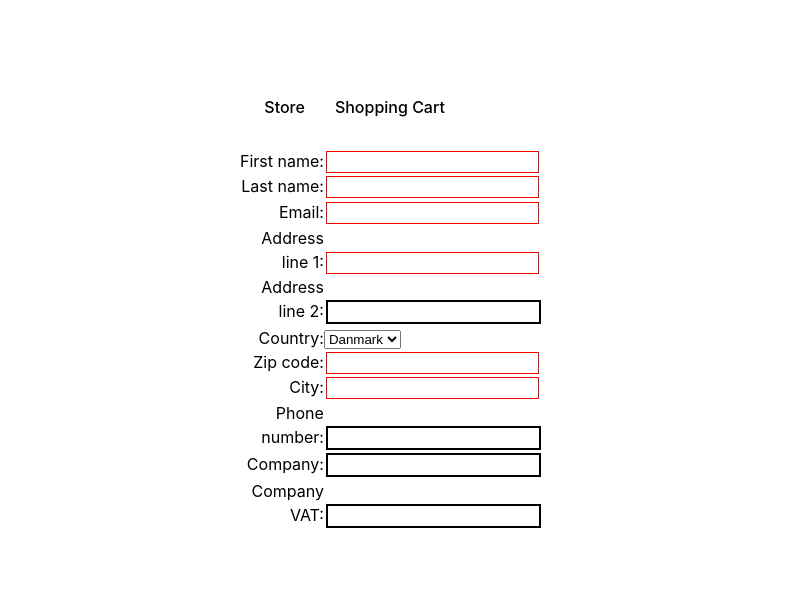
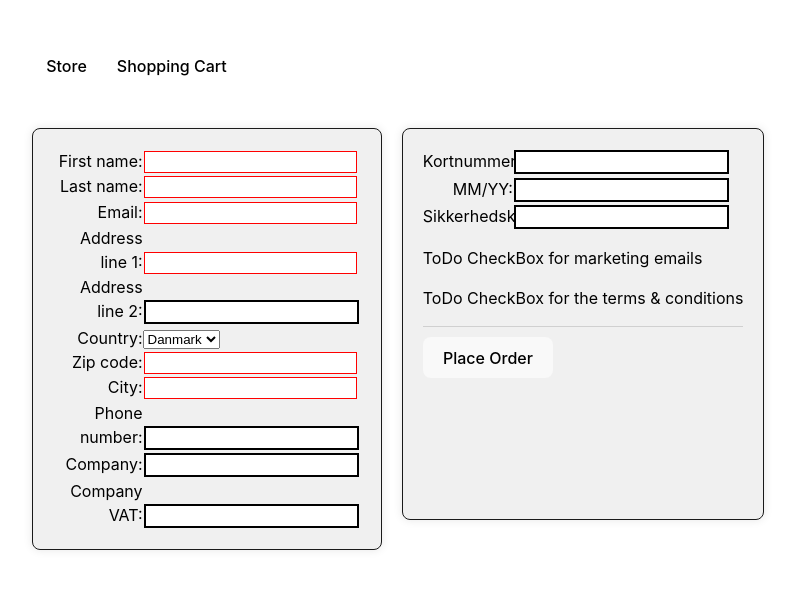
Before and after one commit to SiGoldbach/FrontendWebShop9, a React (Vite) app: page /checkout in a window 1280 px wide. Shown: the part 103-692 px from the top of the page, without its empty margins (252-1047 px from the left). Built offline with nearby package versions, Linux system fonts and the light colour scheme; no server answers.

Commit message:
Payment box and styling for forms page mostly done
needs checkboxes and better styling for input fields

```diff
--- a/src/Components/forms.tsx
+++ b/src/Components/forms.tsx
@@ -48,7 +48,10 @@ function Forms() {
         }
     };
 
-    return <form action="/my-handling-form-page" method="post">
+    return (<>
+        <div className='shoppingCartContainer'>
+            <div className="formsContainer">
+                <form action="/my-handling-form-page" method="post">
                     <ul>
                         <li>
                             <label htmlFor="firstName">First name:</label>
@@ -100,6 +103,40 @@ function Forms() {
                         </li>
                     </ul>
                 </form>
+            </div>
+            <div className="paymentContainer">
+                <div>
+                    <form action="/my-handling-payment-page" method="post">
+                        <ul>
+                            <li>
+                                <label htmlFor="kortnummer">Kortnummer:</label>
+                                <input type="text" id="kortnummer" name="kort_nummer"/>
+                            </li>
+                            <li>
+                                <label htmlFor="udloebsdato">MM/YY:</label>
+                                <input type="text" id="udloebsdato" name="kort_udloebsdato"/>
+                            </li>
+                            <li>
+                                <label htmlFor="sikkerhedskode">Sikkerhedskode*:</label>
+                                <input type="text" id="sikkerhedskode" name="kort_sikkerhedskode"/>
+                            </li>
+                        </ul>
+                    </form>
+                    <div className="checkboxBox">
+                        <div className="CheckBox">
+                            <p>ToDo CheckBox for marketing emails</p>
+                        </div>
+                        <div className="CheckBox">
+                            <p>ToDo CheckBox for the terms & conditions</p>
+                        </div>
+                        <div className="line"></div>
+                    </div>
+                    <button type="button" className="orderButton"> Place Order </button>
+                </div>
+            </div>
+        </div>
+    </>
+    )
 }
 
 
--- a/src/Pages/index.css
+++ b/src/Pages/index.css
@@ -250,6 +250,28 @@ Most if not all of the following are AI-generated
   border: 1px solid var(--border-color);
 }
 
+.formsContainer {
+ max-width: 500px;
+  max-height: 400px;
+  margin-left: 20px;
+  background: var(--box-background-color);
+  border-radius: 8px;
+  padding: 20px;
+  box-shadow: 0 0 10px var(--shadow-color);
+  border: 1px solid var(--border-color);
+}
+
+.paymentContainer {
+  max-width: 500px;
+   max-height: 350px;
+   margin-left: 20px;
+   background: var(--box-background-color);
+   border-radius: 8px;
+   padding: 20px;
+   box-shadow: 0 0 10px var(--shadow-color);
+   border: 1px solid var(--border-color);
+ }
+
 .summaryRow {
   display: flex;
   justify-content: space-between;
```
Lines whose indentation alone changed are shown as unchanged.
